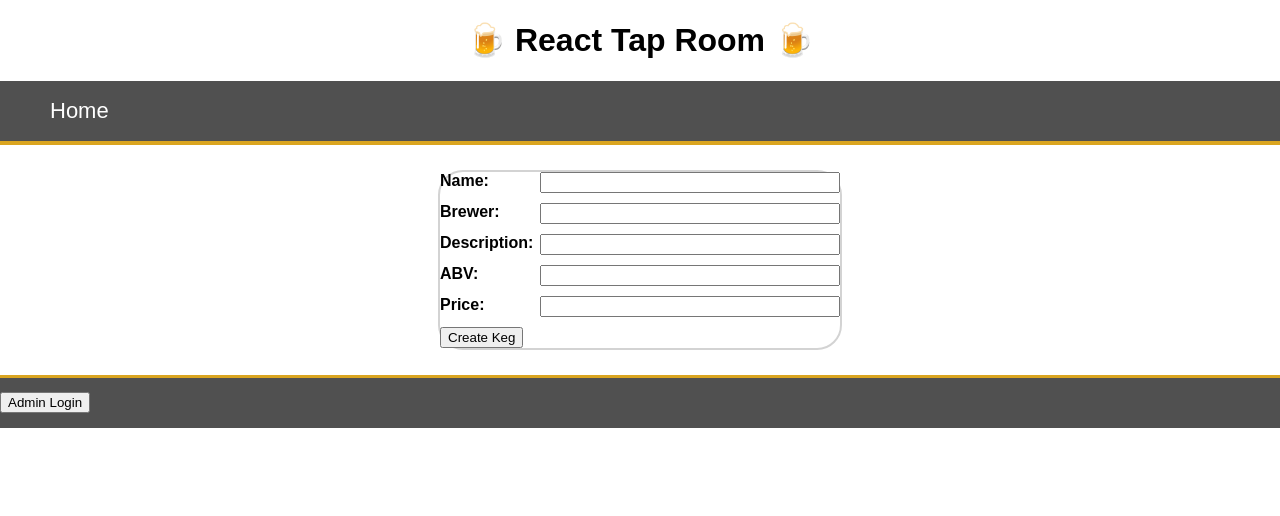
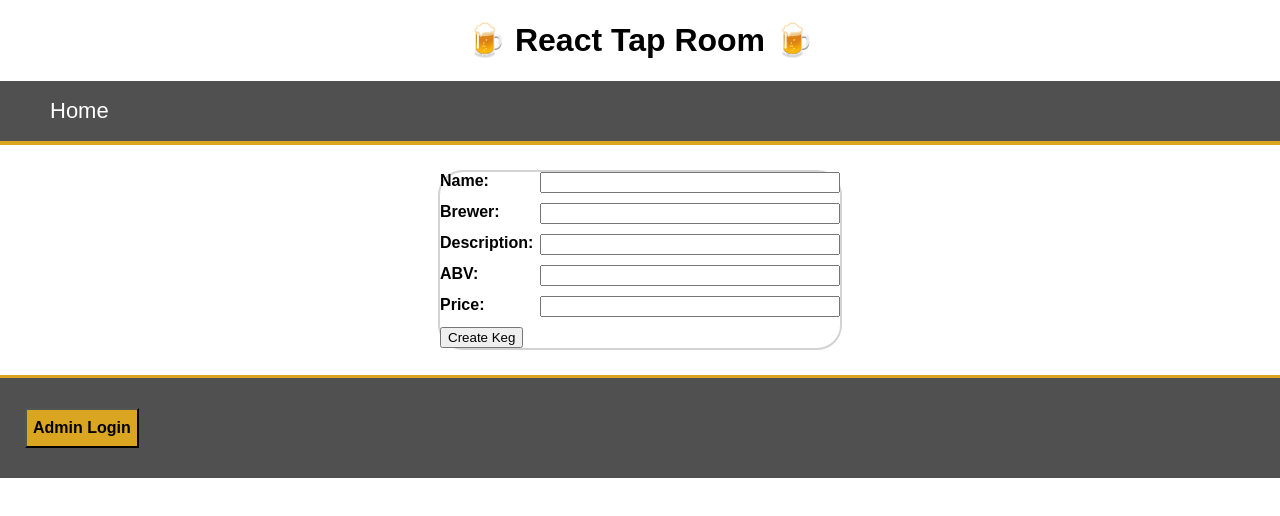
Before and after one commit to ellymaimon/tap-room-react, a React app: page /#/newkeg in a window 1280 px wide. Shown: the top 516 px of the page. Built offline with nearby package versions, Linux system fonts and the light colour scheme.

Commit message:
Add button styles and padding to footer component

```diff
--- a/src/components/Footer.jsx
+++ b/src/components/Footer.jsx
@@ -9,11 +9,12 @@ function Footer(props) {
     display: "flex",
     alignItems: "center",
     borderTop: "3px solid goldenrod",
-    marginTop: "25px"
+    marginTop: "25px",
+    padding: "25px"
   }
-  let currentButton =  <button onClick={props.onAdminLogin}>Admin Login</button>;
+  let currentButton =  <button className="btn" onClick={props.onAdminLogin}>Admin Login</button>;
   if (props.isAdmin) {
-    currentButton =  <button>Admin Logout</button>;
+    currentButton =  <button className="btn">Admin Logout</button>;
   }
   return (
     <div style={footerContainer}>
```
